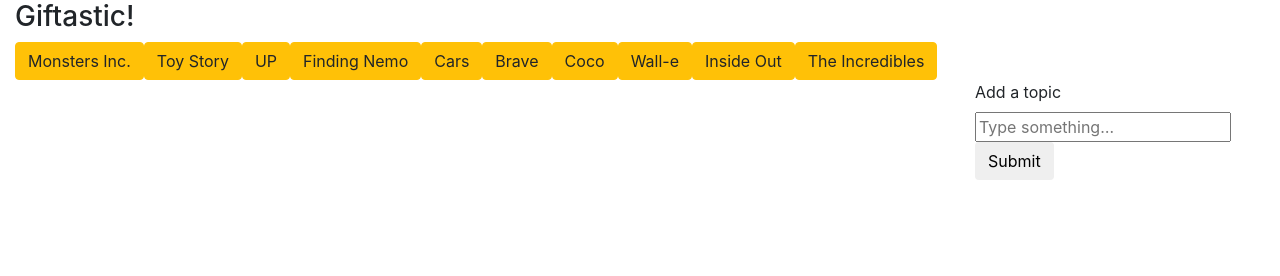
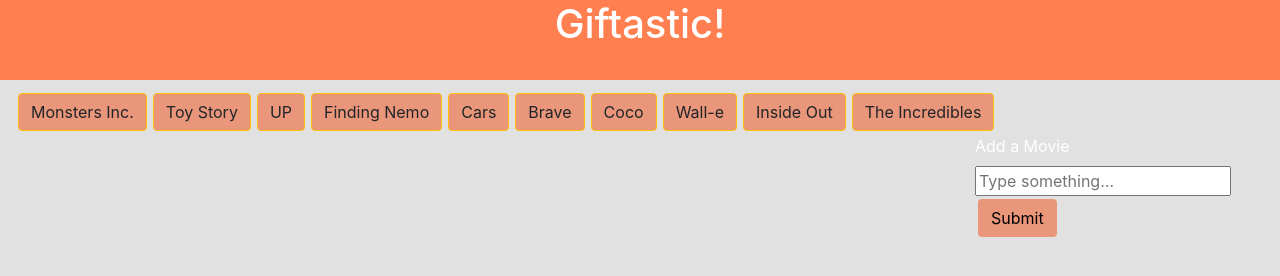
Before and after one commit to swazeyjessup/GifTastic, a plain HTML site: page index.html in a window 1280 px wide. Drawn offline with nearby package versions, Linux system fonts and the light colour scheme.

Commit message:
Added css

```diff
--- a/Assests/css/style.css
+++ b/Assests/css/style.css
@@ -0,0 +1,25 @@
+body {
+    background-color: #e1e1e1;
+    color: white;
+}
+
+#header {
+    background-color: coral;
+    height: 80px;
+    text-align: center;
+    vertical-align: middle;
+
+}
+
+#buttonArea{
+    margin-top: 10px;
+}
+
+.btn {
+    margin: 3px;
+    background-color: darksalmon;
+}
+
+#gifArea{
+    margin-top: 20px;
+}
--- a/index.html
+++ b/index.html
@@ -15,30 +15,26 @@
 </head>
 
 <body>
-  <div class="container-fluid" id="wrap">
+  <div class="container-fluid" >
 
 
-      <!-- Nav Area with Title 100% -->
       <div class="row">
           <div class="col-xs-12 col-sm-12 col-md-12 col-lg-12" id="header">
-              <h3 id="title">Giftastic!</h3>
+              <h1 id="title">Giftastic!</h1>
           </div>
       </div>
 
-      <!-- Button Area 100% -->
       <div class="row">
           <div class="col-xs-12 col-sm-12 col-md-12 col-lg-12" id="buttonArea"></div>
       </div>
 
-      <!-- Gif Area 9 cols -->
       <div class="row">
           <div class="col-xs-9 col-sm-9 col-md-9 col-lg-9" id="gifArea"></div>
 
-      <!-- Input Area 3 cols -->
           <div class="col-xs-3 col-sm-3 col-md-3col-lg-3">
               <form>
                 <fieldset>
-                    <label for="topic-input">Add a topic</label><br>
+                    <label for="topic-input">Add a Movie</label><br>
                   <input type="text" placeholder="Type something…" id="topic-input">
                   <button type="submit" class="btn submit" data="submitBtn">Submit</button>
                 </fieldset>
```
